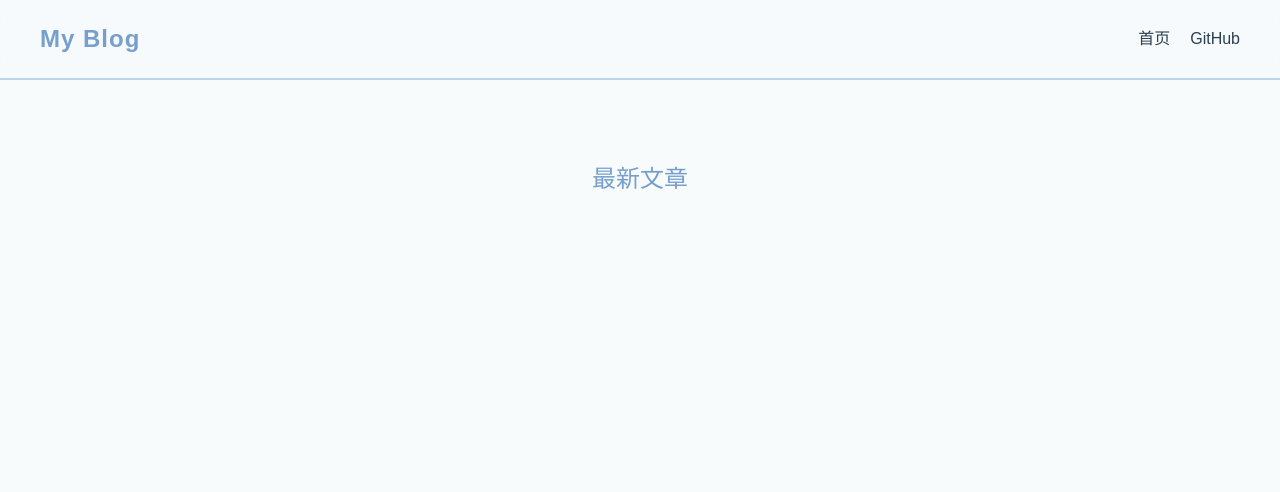
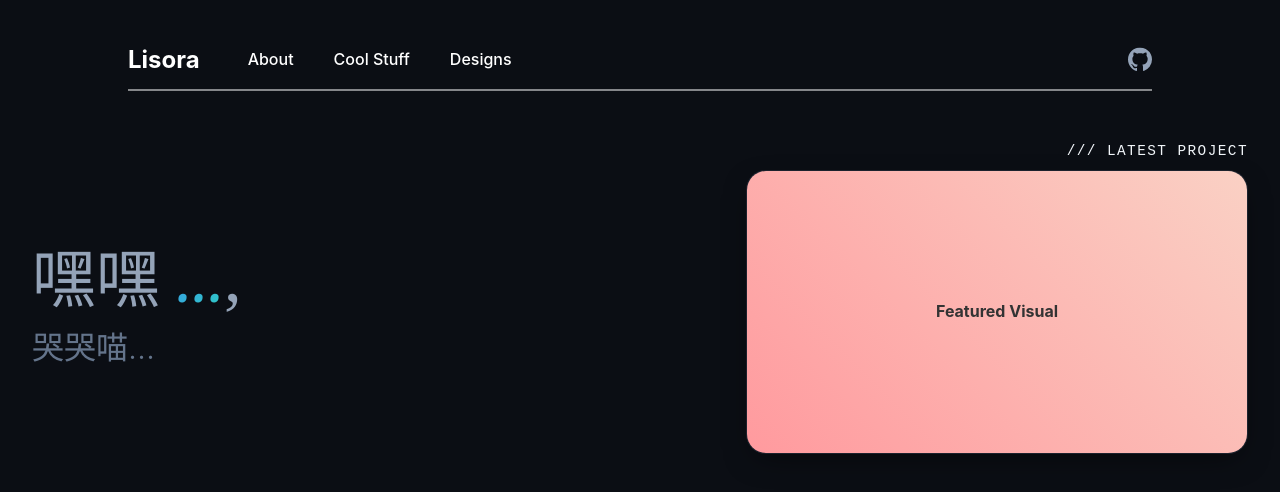
Before and after one commit to Lisora-LTC/BlogDevelopment, a React (Vite) app: page /#/ in a window 1280 px wide. Shown: the top 492 px of the page. Built offline with nearby package versions, Linux system fonts and the light colour scheme.

Commit message:
全局黑暗样式修改， 导航栏样式完成

```diff
--- a/src/App.jsx
+++ b/src/App.jsx
@@ -6,15 +6,9 @@
 function App() {
   return (
     <HashRouter>
-      <div
-        style={{
-          maxWidth: "1400px",
-          margin: "0 auto",
-          fontFamily: "Arial, sans-serif",
-        }}
-      >
+      <div className="app-container">
         <Header />
-        <main style={{ padding: "20px 0" }}>
+        <main className="main-content">
           <Routes>
             <Route path="/" element={<Home />} />
             <Route path="/post/:id" element={<PostPage />} />
--- /dev/null
+++ b/src/components/Header.css
@@ -0,0 +1,186 @@
+/* Header Layout */
+.menu-bg {
+  opacity: 0;
+  z-index: 50;
+  width: 100vw;
+  height: 170px;
+  position: fixed;
+  top: 0;
+  left: 0;
+  pointer-events: none;
+  /* Updated to "Stage Light" Blue (Primary) with low opacity */
+  background: linear-gradient(
+    180deg,
+    rgba(59, 130, 246, 0.15) 0%,
+    rgba(59, 130, 246, 0) 100%
+  );
+  transition: opacity 0.5s ease-in-out;
+}
+.menu-bg.visible {
+  opacity: 1;
+}
+
+.header {
+  display: flex;
+  flex-flow: row nowrap;
+  align-items: center;
+  justify-content: space-between;
+  gap: 30px; /* Specific gap from without_a */
+
+  /* Fixed Position (Follows scroll) */
+  position: fixed;
+  width: 80%;
+  height: 60px;
+  top: 60px;
+  left: 50%;
+  transform: translate(-50%, -50%);
+  z-index: 1000;
+
+  background: none;
+  border-bottom: 1px solid #fff;
+
+  backdrop-filter: none;
+  -webkit-backdrop-filter: none;
+
+  transition: border-bottom 0.5s ease-in-out;
+}
+
+/* Scrolled State: Remove Border */
+.header.scrolled {
+  background: none;
+  border-bottom: 1px solid rgba(255, 255, 255, 0);
+  box-shadow: none;
+  backdrop-filter: none;
+}
+
+.header-left {
+  display: flex;
+  align-items: center;
+  gap: 3rem;
+}
+
+/* Logo Styling with Fill Effect */
+.logo {
+  font-size: 1.5rem;
+  font-weight: 700;
+  text-decoration: none;
+  white-space: nowrap;
+
+  /* Unified Styling with Nav Links */
+  /* Layered Background: Top (Gradient) | Bottom (White) */
+  background-image:
+    linear-gradient(90deg, #3b82f6, #2dd4bf), linear-gradient(#ffffff, #ffffff);
+
+  background-size:
+    0% 100%,
+    100% 100%;
+  background-repeat: no-repeat;
+  background-position: left center;
+
+  -webkit-background-clip: text;
+  background-clip: text;
+
+  -webkit-text-fill-color: transparent;
+  color: transparent;
+
+  transition: background-size 0.4s ease-out;
+  position: relative; /* For underline positioning if needed, though mainly for nav-links */
+}
+
+.logo a {
+  color: inherit;
+  -webkit-text-fill-color: inherit;
+}
+
+.logo:hover {
+  background-size:
+    100% 100%,
+    100% 100%;
+  filter: none;
+  /* Ensure image is preserved to prevent global override */
+  background-image:
+    linear-gradient(90deg, #3b82f6, #2dd4bf), linear-gradient(#ffffff, #ffffff);
+}
+
+.nav {
+  display: flex;
+  align-items: center;
+  gap: 2.5rem;
+}
+
+/* Nav Link Text Fill Animation */
+.nav-link {
+  font-weight: 500;
+  text-decoration: none;
+
+  /* Unified Styling */
+  background-image:
+    linear-gradient(90deg, #3b82f6, #2dd4bf), linear-gradient(#ffffff, #ffffff);
+
+  background-size:
+    0% 100%,
+    100% 100%;
+  background-repeat: no-repeat;
+  background-position: left center;
+
+  -webkit-background-clip: text;
+  background-clip: text;
+
+  -webkit-text-fill-color: transparent;
+  color: transparent;
+
+  transition: background-size 0.4s ease-out;
+  position: relative; /* Essential for ::after underline */
+}
+
+.nav-link:hover {
+  background-size:
+    100% 100%,
+    100% 100%;
+  filter: none;
+  /* Specificity fix: Re-declare partial background to win against global a:hover */
+  background-image:
+    linear-gradient(90deg, #3b82f6, #2dd4bf), linear-gradient(#ffffff, #ffffff);
+
+  -webkit-background-clip: text;
+  background-clip: text;
+  -webkit-text-fill-color: transparent;
+}
+
+.nav-link.active {
+  font-weight: 800;
+  background-size:
+    100% 100%,
+    100% 100%;
+}
+
+/* GitHub Link (SVG) */
+.github-link {
+  display: flex;
+  align-items: center;
+  background: none;
+  -webkit-text-fill-color: initial;
+  color: var(--text-secondary);
+  transition: color 0.3s ease;
+}
+
+.github-link:hover {
+  color: var(--text-main);
+  filter: none;
+}
+
+/* Underline Animation for Nav Links */
+.nav-link::after {
+  content: "";
+  position: absolute;
+  left: 0;
+  bottom: -4px; /* Adjust distance from text */
+  width: 0;
+  height: 2px;
+  background: linear-gradient(90deg, #3b82f6, #2dd4bf);
+  transition: width 0.3s ease-out;
+}
+
+.nav-link:hover::after {
+  width: 100%;
+}
--- a/src/components/Header.jsx
+++ b/src/components/Header.jsx
@@ -1,70 +1,68 @@
 import { Link } from "react-router-dom";
+import React from "react";
+import "./Header.css";
 
 function Header() {
+  const [isScrolled, setIsScrolled] = React.useState(false);
+
+  React.useEffect(() => {
+    const handleScroll = () => {
+      // Toggle class based on scroll position (e.g., > 50px)
+      setIsScrolled(window.scrollY > 50);
+    };
+
+    window.addEventListener("scroll", handleScroll);
+    return () => window.removeEventListener("scroll", handleScroll);
+  }, []);
+
   return (
-    <header
-      style={{
-        /* 布局设置 */
-        display: "flex",
-        justifyContent: "space-between",
-        alignItems: "center",
-
-        /* 尺寸与间距 */
-        padding: "20px 40px" /* 上下20px, 左右40px，让头部宽敞一点 */,
-        marginBottom: "40px",
-
-        /* 视觉风格：清爽蓝 */
-        /* 使用透明背景，配合底部的细线条 */
-        borderBottom: "2px solid var(--accent-light)",
-        color: "var(--primary)",
-
-        /* 简单的毛玻璃效果 (可选，增加了现代感) */
-        backdropFilter: "blur(10px)",
-        backgroundColor: "rgba(247, 251, 252, 0.8)", // --bg-main 的半透明版
-      }}
-    >
-      {/* 左侧：Logo / 博客名称 */}
-      <div
-        style={{ fontSize: "24px", fontWeight: "bold", letterSpacing: "1px" }}
-      >
-        <Link to="/" style={{ textDecoration: "none", color: "inherit" }}>
-          My Blog
-        </Link>
+    <>
+      <div className={`menu-bg ${isScrolled ? "visible" : ""}`}></div>
+      <header className={`header ${isScrolled ? "scrolled" : ""}`}>
+        {/* Left Container: Logo + Navigation */}
+        <div className="header-left">
+          {/* Logo */}
+          <div className="logo">
+            <Link to="/">Lisora</Link>
           </div>
 
-      {/* 右侧：导航链接 */}
-      <nav style={{ display: "flex", gap: "20px" }}>
-        <Link
-          to="/"
-          style={{
-            textDecoration: "none",
-            color: "var(--text-main)", // 导航项平时用深灰色
-            fontWeight: "500",
-            transition: "color 0.3s", // 加个平滑过渡
-          }}
-          // 为了演示简单的悬停变色，这里使用了内联样式的小技巧
-          // 实际项目中通常使用 CSS 类
-          onMouseOver={(e) => (e.target.style.color = "var(--primary)")}
-          onMouseOut={(e) => (e.target.style.color = "var(--text-main)")}
-        >
-          首页
+          {/* Navigation */}
+          <nav className="nav">
+            <Link to="/" className="nav-link">
+              About
             </Link>
+            <Link to="/" className="nav-link">
+              Cool Stuff
+            </Link>
+            <Link to="/" className="nav-link">
+              Designs
+            </Link>
+          </nav>
+        </div>
+
+        {/* Right Container: GitHub Icon */}
+        <div className="header-right">
           <a
-          href="https://github.com"
+            href="https://github.com/Lisora-LTC"
             target="_blank"
             rel="noreferrer"
-          style={{
-            textDecoration: "none",
-            color: "var(--text-main)",
-            fontWeight: "500",
-          }}
-          onMouseOver={(e) => (e.target.style.color = "var(--primary)")}
-          onMouseOut={(e) => (e.target.style.color = "var(--text-main)")}
+            className="nav-link github-link"
+            aria-label="GitHub"
           >
-          GitHub
+            {/* Svg Icon for GitHub */}
+            <svg
+              height="24"
+              width="24"
+              viewBox="0 0 16 16"
+              fill="currentColor"
+              style={{ display: "block" }}
+            >
+              <path d="M8 0C3.58 0 0 3.58 0 8c0 3.54 2.29 6.53 5.47 7.59.4.07.55-.17.55-.38 0-.19-.01-.82-.01-1.49-2.01.37-2.53-.49-2.69-.94-.09-.23-.48-.94-.82-1.13-.28-.15-.68-.52-.01-.53.63-.01 1.08.58 1.23.82.72 1.21 1.87.87 2.33.66.07-.52.28-.87.51-1.07-1.78-.2-3.64-.89-3.64-3.95 0-.87.31-1.59.82-2.15-.08-.2-.36-1.02.08-2.12 0 0 .67-.21 2.2.82.64-.18 1.32-.27 2-.27.68 0 1.36.09 2 .27 1.53-1.04 2.2-.82 2.2-.82.44 1.1.16 1.92.08 2.12.51.56.82 1.27.82 2.15 0 3.07-1.87 3.75-3.65 3.95.29.25.54.73.54 1.48 0 1.07-.01 1.93-.01 2.2 0 .21.15.46.55.38A8.013 8.013 0 0016 8c0-4.42-3.58-8-8-8z" />
+            </svg>
           </a>
-      </nav>
+        </div>
       </header>
+    </>
   );
 }
 
--- a/src/index.css
+++ b/src/index.css
@@ -1,20 +1,33 @@
 :root {
   /*
-   * 清爽蓝配色系统
-   * 根据用户需求定义四大基础色
+   * Dark Theme Configuration
+   * "Deep Blue" Aesthetic
    */
-  --bg-main: #f7fbfc; /* 最浅蓝：用于全屏背景 */
-  --bg-secondary: #d6e6f2; /* 浅灰蓝：用于次级背景或装饰块 */
-  --accent-light: #b9d7ea; /* 中浅蓝：用于边框、分割线 */
-  --primary: #769fcd; /* 深蓝：核心主色 (标题、按钮、强调) */
+  --bg-main: #0b0e14; /* Deep dark blue */
+  --bg-secondary: #151b25; /* Lighter blue-grey for elements */
+  --bg-glass: rgba(15, 23, 42, 0.6); /* Glass background with blue tint */
 
-  --text-main: #2c3e50; /* 深灰蓝：配合浅色背景的正文颜色 (确保可读性) */
+  --primary: #3b82f6; /* Bright Blue */
+  --primary-gradient: linear-gradient(
+    135deg,
+    #3b82f6 0%,
+    #2dd4bf 100%
+  ); /* Blue to Teal/Cyan */
+
+  --text-main: #f1f5f9; /* White-ish blue */
+  --text-secondary: #94a3b8; /* Slate grey */
+  --text-muted: #64748b; /* Muted slate */
+
+  --border-color: rgba(148, 163, 184, 0.1);
+  --glass-border: rgba(148, 163, 184, 0.05);
+
+  --shadow-lg: 0 10px 30px -10px rgba(0, 0, 0, 0.6);
+  --shadow-glow: 0 0 20px rgba(59, 130, 246, 0.3);
 }
 
 body {
   margin: 0;
   padding: 0;
-  /* 使用最浅的蓝色作为全局背景，奠定清爽基调 */
   background-color: var(--bg-main);
   color: var(--text-main);
   font-family:
@@ -25,66 +38,53 @@
     Roboto,
     sans-serif;
   line-height: 1.6;
+  -webkit-font-smoothing: antialiased;
+  -moz-osx-font-smoothing: grayscale;
+}
+
+/* Scrollbar Styling */
+::-webkit-scrollbar {
+  width: 8px;
+}
+::-webkit-scrollbar-track {
+  background: var(--bg-main);
+}
+::-webkit-scrollbar-thumb {
+  background: var(--bg-secondary);
+  border-radius: 4px;
+}
+::-webkit-scrollbar-thumb:hover {
+  background: var(--text-muted);
+}
+
+/* Utilities */
+.glass-panel {
+  background: var(--bg-glass);
+  backdrop-filter: blur(12px);
+  -webkit-backdrop-filter: blur(12px);
+  border: 1px solid var(--glass-border);
+}
+
+/* Typography Overrides */
+h1,
+h2,
+h3,
+h4,
+h5,
+h6 {
+  margin-top: 0;
+  color: var(--text-main);
+  font-weight: 600;
+  letter-spacing: -0.02em;
+}
+
+a {
+  color: inherit;
+  text-decoration: none;
+  transition: color 0.2s;
 }
 
 code {
   font-family:
     source-code-pro, Menlo, Monaco, Consolas, "Courier New", monospace;
 }
-
-/* =========================================
-   组件样式: 首页文章列表
-   ========================================= */
-
-.post-list {
-  display: flex;
-  flex-direction: column;
-  gap: 20px;
-  padding: 0 20px; /* 移动端留白 */
-}
-
-.post-card {
-  background-color: #ffffff; /* 卡片背景纯白，突出内容 */
-  border: 1px solid var(--accent-light);
-  border-radius: 12px; /* 柔和的圆角 */
-  padding: 24px;
-  transition:
-    transform 0.2s ease,
-    box-shadow 0.2s ease,
-    border-color 0.2s;
-
-  /* 初始状态：无阴影或极淡阴影 */
-  box-shadow: 0 2px 4px rgba(118, 159, 205, 0.05);
-}
-
-/* 交互效果：鼠标悬停时上浮 */
-.post-card:hover {
-  transform: translateY(-4px);
-  border-color: var(--primary); /* 边框变深色 */
-  box-shadow: 0 12px 20px rgba(118, 159, 205, 0.15); /* 投影带一点点蓝色 */
-}
-
-.post-title {
-  margin: 0 0 10px 0;
-  font-size: 1.4rem;
-}
-
-/* 标题链接 */
-.post-title a {
-  text-decoration: none;
-  color: var(--primary);
-  font-weight: 600;
-}
-
-.post-date {
-  font-size: 0.85rem;
-  color: #7f99b3; /* 中性偏蓝的灰色 */
-  margin-bottom: 12px;
-}
-
-.post-excerpt {
-  color: var(--text-main);
-  font-size: 1rem;
-  line-height: 1.6;
-  opacity: 0.9;
-}
--- /dev/null
+++ b/src/pages/Home.css
@@ -0,0 +1,173 @@
+/* Home Page Layout */
+.home-container {
+  max-width: 1400px;
+  margin: 0 auto;
+  padding: 0 2rem;
+}
+
+/* Hero Section */
+.hero-section {
+  display: flex;
+  align-items: center;
+  justify-content: space-between;
+  min-height: 70vh;
+  margin-bottom: 6rem;
+  padding-top: 2rem;
+  gap: 4rem;
+}
+
+.hero-text {
+  flex: 1;
+  max-width: 600px;
+}
+
+.hero-slogan {
+  font-size: 4rem;
+  line-height: 1.1;
+  font-weight: 400; /* Thin/Elegant */
+  font-family: "Georgia", serif; /* Serif for "Artistry" look */
+  margin-bottom: 1rem;
+  color: var(--text-secondary);
+}
+
+.hero-slogan em {
+  font-style: italic;
+  color: var(--text-main);
+  background: var(--primary-gradient);
+  -webkit-background-clip: text;
+  -webkit-text-fill-color: transparent;
+  background-clip: text;
+}
+
+.hero-slogan span {
+  display: block;
+  font-family: "Inter", sans-serif;
+  font-weight: 300;
+  color: var(--text-muted);
+  font-size: 2rem;
+  margin-top: 1rem;
+}
+
+/* Hero Visual (Right Side) */
+.hero-visual {
+  flex: 1;
+  display: flex;
+  justify-content: flex-end;
+  position: relative;
+}
+
+.featured-card {
+  width: 100%;
+  max-width: 500px;
+  aspect-ratio: 16/9;
+  border-radius: 20px;
+  background: var(--bg-secondary);
+  border: 1px solid var(--glass-border);
+  position: relative;
+  overflow: hidden;
+  box-shadow: var(--shadow-lg);
+  display: flex;
+  align-items: center;
+  justify-content: center;
+}
+
+.featured-label {
+  position: absolute;
+  top: -30px;
+  right: 0;
+  font-family: monospace;
+  color: var(--text-main);
+  font-size: 0.9rem;
+  letter-spacing: 0.1em;
+}
+
+.featured-date {
+  position: absolute;
+  top: -30px;
+  right: 0;
+  /* Adjust based on label position or split them */
+}
+
+/* Post List Section */
+.posts-section {
+  margin-bottom: 6rem;
+}
+
+.post-list {
+  display: flex;
+  flex-direction: column;
+  gap: 6rem;
+}
+
+.post-list-item {
+  display: grid;
+  grid-template-columns: 80px 1fr 1fr;
+  gap: 3rem;
+  align-items: flex-start;
+  padding-bottom: 3rem;
+  border-bottom: 1px solid var(--glass-border);
+}
+
+.post-index {
+  font-size: 4rem;
+  font-weight: 700;
+  color: var(--bg-secondary); /* Subtle background number */
+  line-height: 1;
+}
+
+.post-info h2 {
+  font-size: 2rem;
+  margin-bottom: 1rem;
+  line-height: 1.2;
+}
+
+.post-info a {
+  text-decoration: underline;
+  text-decoration-color: var(--primary);
+  text-underline-offset: 4px;
+}
+
+.post-description {
+  color: var(--text-secondary);
+  font-size: 1.1rem;
+  line-height: 1.7;
+  max-width: 400px;
+}
+
+.post-meta {
+  margin-top: 2rem;
+  display: flex;
+  gap: 2rem;
+  font-family: monospace;
+  font-size: 0.9rem;
+  color: var(--text-muted);
+  border-top: 1px solid var(--glass-border);
+  padding-top: 1rem;
+}
+
+.post-thumbnail {
+  border-radius: 12px;
+  overflow: hidden;
+  background: var(--bg-secondary);
+  aspect-ratio: 4/3;
+  /* Placeholder for image */
+  display: flex;
+  align-items: center;
+  justify-content: center;
+  border: 1px solid var(--glass-border);
+}
+
+/* Responsive */
+@media (max-width: 1024px) {
+  .post-list-item {
+    grid-template-columns: 1fr;
+    gap: 1.5rem;
+  }
+  .hero-section {
+    flex-direction: column;
+    text-align: center;
+  }
+  .hero-visual {
+    justify-content: center;
+  }
+}
--- a/src/pages/Home.jsx
+++ b/src/pages/Home.jsx
@@ -1,34 +1,86 @@
 import { Link } from "react-router-dom";
 import { getAllPosts } from "../utils/postLoader";
+import "./Home.css";
 
 function Home() {
   const posts = getAllPosts();
 
   return (
-    <div>
-      {/* 可以在这里加个简单的欢迎语，或者直接显示文章 */}
-      <h2
+    <div className="home-container">
+      {/* Hero Section */}
+      <section className="hero-section">
+        <div className="hero-text">
+          <div className="hero-slogan">
+            嘿嘿 <em>...</em>,<span>哭哭喵...</span>
+          </div>
+        </div>
+
+        <div className="hero-visual">
+          <div className="featured-label">/// LATEST PROJECT</div>
+          {/* Featured Card (Placeholder or latest post) */}
+          <div className="featured-card">
+            {/* Using a gradient or image here. For now, styled div. */}
+            <div
               style={{
-          textAlign: "center",
-          color: "var(--primary)",
-          marginBottom: "30px",
-          fontWeight: "normal",
+                width: "100%",
+                height: "100%",
+                background:
+                  "linear-gradient(45deg, #ff9a9e 0%, #fad0c4 99%, #fad0c4 100%)",
+                display: "flex",
+                alignItems: "center",
+                justifyContent: "center",
+                color: "#333",
+                fontWeight: "bold",
               }}
             >
-        最新文章
+              Featured Visual
+            </div>
+          </div>
+        </div>
+      </section>
+
+      {/* Post List Section */}
+      <section className="posts-section">
+        <div className="post-list">
+          {posts.map((post, index) => (
+            <article key={post.id} className="post-list-item">
+              {/* Index */}
+              <div className="post-index">
+                {String(index + 1).padStart(2, "0")}
+              </div>
+
+              {/* Info */}
+              <div className="post-info">
+                <h2>
+                  <Link to={`/post/${post.id}`}>{post.title}</Link>
                 </h2>
+                <div className="post-description">
+                  {post.content.substring(0, 120)}...
+                </div>
 
-      <div className="post-list">
-        {posts.map((post) => (
-          <div key={post.id} className="post-card">
-            <h3 className="post-title">
-              <Link to={`/post/${post.id}`}>{post.title}</Link>
-            </h3>
-            <div className="post-date">{post.date}</div>
-            <p className="post-excerpt">{post.content.substring(0, 100)}...</p>
+                <div className="post-meta">
+                  <div className="meta-item">
+                    <span>Date</span>
+                    <br />
+                    {post.date}
                   </div>
+                  <div className="meta-item">
+                    <span>Type</span>
+                    <br />
+                    Article
+                  </div>
+                </div>
+              </div>
+
+              {/* Thumbnail (Right) */}
+              <div className="post-thumbnail">
+                {/* Placeholder Image */}
+                <div style={{ color: "var(--text-muted)" }}>No Image</div>
+              </div>
+            </article>
           ))}
         </div>
+      </section>
     </div>
   );
 }
```
Also changed, not shown: src/pages/PostPage.jsx (+24 -7 lines). Lines whose indentation alone changed are shown as unchanged.
